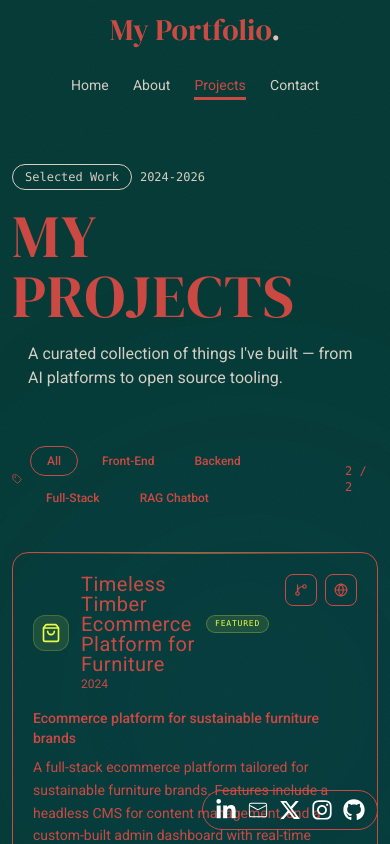
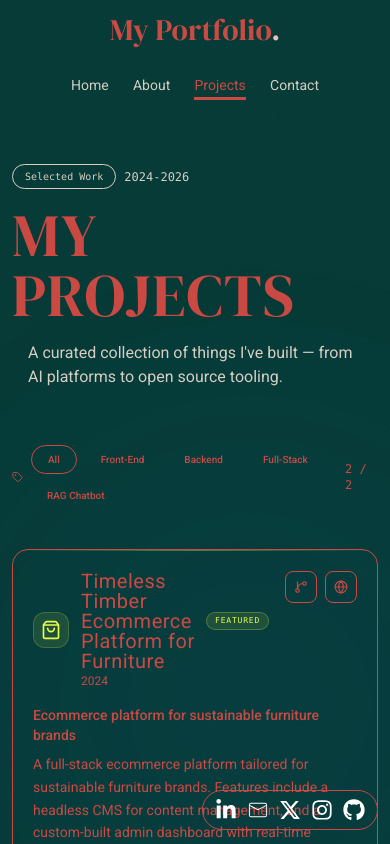
Before and after one commit to Aliyano0/Personal-Portfolio, a Next.js app: page /projects in a window 390 px wide. Shown: the top 844 px of the page. Built offline with nearby package versions, Linux system fonts and the light colour scheme.

Commit message:
minor changes for viewport ls 480px

```diff
--- a/src/app/components/ProjectShowcase.tsx
+++ b/src/app/components/ProjectShowcase.tsx
@@ -517,7 +517,7 @@ function FilterBar({ active, onChange }: { active: Tag; onChange: (t: Tag) => vo
         <button
           key={tag}
           onClick={() => onChange(tag)}
-          className="relative px-4 py-1.5 rounded-full text-xs sm:text-sm font-medium transition-colors cursor-pointer"
+          className="relative px-4 py-1.5 rounded-full text-[10px] xs:text-xs sm:text-sm font-medium transition-colors cursor-pointer"
           style={{
             color: active === tag ? "var(--color-main-text)" : "var(--text-muted)",
             background: active === tag ? "var(--accent)" : "transparent",
@@ -547,7 +547,7 @@ function HeroHeader() {
     >
       <div className="flex items-center gap-2 mb-4">
         <span
-          className="inline-flex items-center gap-1.5 px-3 py-1 rounded-full text-xs font-mono border"
+          className="inline-flex items-center gap-1.5 px-3 py-1 rounded-full text-[10px] xs:text-xs sm:text-sm font-mono border"
           style={{ borderColor: "var(--border)", color: "var(--color-main-para)", background: "var(--surface)" }}
         >
           {/* <span className="w-1.5 h-1.5 rounded-full text-center" style={{ background: "var(--accent)" }}/> */}
```
